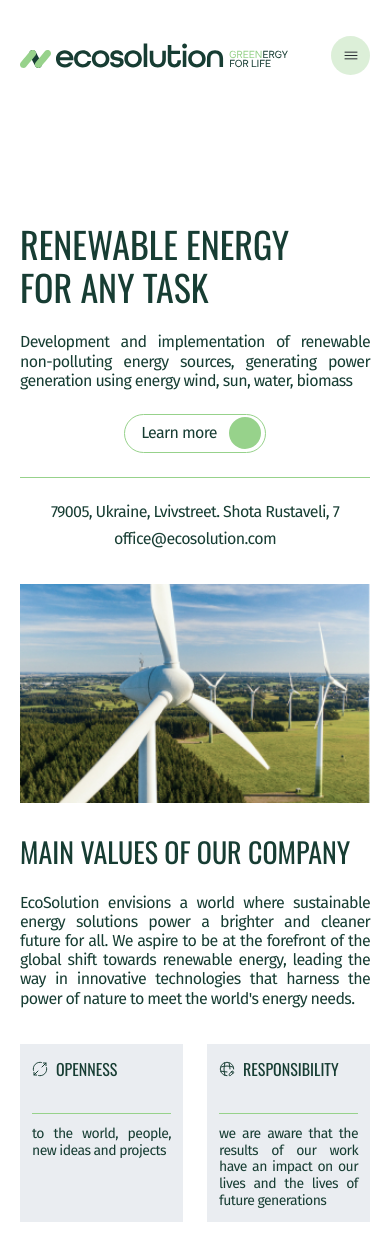
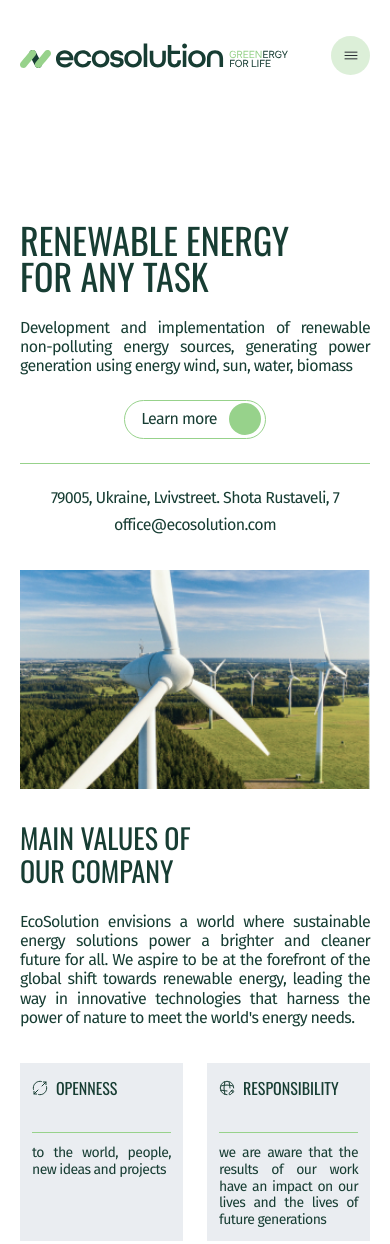
Before and after one commit to zlatan-dp/test-ecosolution, a React (Create React App) app: page / in a window 390 px wide. Shown: the top 1244 px of the page. Built offline with nearby package versions, Linux system fonts and the light colour scheme; some icons are missing.

Commit message:
add about us and electicity tablet section

```diff
--- a/src/components/global/Section/Section.styled.js
+++ b/src/components/global/Section/Section.styled.js
@@ -3,4 +3,9 @@ import styled from 'styled-components';
 export const SectionBox = styled.section`
   padding-top: ${p => (p.$pt ? p.$pt : '16px')};
   padding-bottom: 16px;
+
+  @media (min-width: 768px) {
+    padding-top: ${p => (p.$pt ? p.$pt : '50px')};
+    padding-bottom: 50px;
+  }
 `;
--- a/src/components/global/SectionTitle/SectionTitle.jsx
+++ b/src/components/global/SectionTitle/SectionTitle.jsx
@@ -1,10 +1,15 @@
 import { Title } from './SectionTitle.styled';
 import PropTypes from 'prop-types';
 
-export const SectionTitle = ({ ta = 'left', children }) => {
-  return <Title $ta={ta}>{children}</Title>;
+export const SectionTitle = ({ ta = 'left', width, children }) => {
+  return (
+    <Title $ta={ta} $width={width}>
+      {children}
+    </Title>
+  );
 };
 
 SectionTitle.propTypes = {
   ta: PropTypes.string,
+  width: PropTypes.string,
 };
--- a/src/components/global/SectionTitle/SectionTitle.styled.js
+++ b/src/components/global/SectionTitle/SectionTitle.styled.js
@@ -6,7 +6,13 @@ export const Title = styled.h2`
   font-weight: 400;
   text-transform: uppercase;
   text-align: ${p => p.$ta};
+  width: ${p => (p.$width ? p.$width : '100%')};
+
   color: ${p => p.theme.colors.mainCol};
 
   margin-bottom: 24px;
+
+  @media (min-width: 768px) {
+    font-size: 36px;
+  }
 `;
--- a/src/components/modules/About/About.jsx
+++ b/src/components/modules/About/About.jsx
@@ -3,25 +3,46 @@ import { Text } from 'components/global/MainText/MainText.styled';
 import { Section } from 'components/global/Section/Section';
 import { SectionTitle } from 'components/global/SectionTitle/SectionTitle';
 import { AboutItem } from './AboutItem/AboutItem';
-import { AboutGridWrap } from './About.styled';
+import {
+  AboutGridWrap,
+  TextTilteWrap,
+  TilteWrap,
+  TextWrap,
+  AboutImgWrap,
+} from './About.styled';
 
 import CpuCharge from 'img/about/cpu-charge.svg';
 import GlobalEdit from 'img/about/global-edit.svg';
 import MaximizeCircle from 'img/about/maximize-circle.svg';
 import Ranking from 'img/about/ranking.svg';
+import Image1 from 'img/about/about-img1.jpg';
+import Image2 from 'img/about/about-img2.jpg';
+
+import { useMediaQuery } from 'react-responsive';
 
 export const About = () => {
+  const isTablet = useMediaQuery({ minWidth: 768 });
+
   return (
     <Section id={'about'}>
       <Container>
-        <SectionTitle>Main values of our company</SectionTitle>
-        <Text>
-          EcoSolution envisions a world where sustainable energy solutions power
-          a brighter and cleaner future for all. We aspire to be at the
-          forefront of the global shift towards renewable energy, leading the
-          way in innovative technologies that harness the power of nature to
-          meet the world's energy needs.
-        </Text>
+        <TextTilteWrap>
+          <TilteWrap>
+            <SectionTitle width={'200px'}>
+              Main values of our company
+            </SectionTitle>
+          </TilteWrap>
+          <TextWrap>
+            <Text>
+              EcoSolution envisions a world where sustainable energy solutions
+              power a brighter and cleaner future for all. We aspire to be at
+              the forefront of the global shift towards renewable energy,
+              leading the way in innovative technologies that harness the power
+              of nature to meet the world's energy needs.
+            </Text>
+          </TextWrap>
+        </TextTilteWrap>
+
         <AboutGridWrap>
           <AboutItem title="Openness" ico={MaximizeCircle}>
             to the world, people, new ideas and projects
@@ -30,6 +51,8 @@ export const About = () => {
             we are aware that the results of our work have an impact on our
             lives and the lives of future generations
           </AboutItem>
+          {isTablet && <AboutImgWrap src={Image1} alt="working process" />}
+          {isTablet && <AboutImgWrap src={Image2} alt="working process" />}
           <AboutItem title="Innovation" ico={CpuCharge}>
             we use the latest technology to implement non-standard solutions
           </AboutItem>
--- a/src/components/modules/About/About.styled.js
+++ b/src/components/modules/About/About.styled.js
@@ -1,4 +1,21 @@
 import styled from 'styled-components';
+
+export const TextTilteWrap = styled.div`
+  @media (min-width: 768px) {
+    display: flex;
+  }
+`;
+export const TilteWrap = styled.div`
+  flex: 1;
+`;
+export const TextWrap = styled.div`
+  flex: 1;
+  @media (min-width: 768px) {
+    padding-left: 11px;
+
+    border-left: 1px solid ${p => p.theme.colors.acCol};
+  }
+`;
 
 export const AboutGridWrap = styled.div`
   display: grid;
@@ -7,4 +24,18 @@ export const AboutGridWrap = styled.div`
   grid-row-gap: 24px;
   grid-column-gap: 24px;
   margin-top: 36px;
+
+  @media (min-width: 768px) {
+    margin-top: 100px;
+    grid-template-columns: 1fr 1fr 1fr 1fr;
+
+    & > *:nth-child(3) {
+      grid-column: span 2;
+    }
+    & > *:nth-child(4) {
+      grid-column: span 2;
+    }
+  }
 `;
+
+export const AboutImgWrap = styled.img``;
--- a/src/components/modules/Electricity/Electricity.styled.js
+++ b/src/components/modules/Electricity/Electricity.styled.js
@@ -8,6 +8,10 @@ export const ElWrap = styled.div`
   justify-content: center;
   padding-top: 72px;
 
+  @media (min-width: 768px) {
+    padding-top: 101px;
+  }
+
   &::before {
     content: '';
     position: absolute;
@@ -16,6 +20,10 @@ export const ElWrap = styled.div`
     height: 48px;
     top: 0px;
     background-color: ${p => p.theme.colors.acCol};
+
+    @media (min-width: 768px) {
+      height: 87px;
+    }
   }
 `;
 
@@ -24,6 +32,10 @@ export const ElNumber = styled.p`
   font-size: 48px;
   font-weight: 700;
   color: ${p => p.theme.colors.acCol};
+
+  @media (min-width: 768px) {
+    font-size: 100px;
+  }
 `;
 
 export const ElKwh = styled.p`
@@ -31,4 +43,7 @@ export const ElKwh = styled.p`
   font-size: 24px;
   font-weight: 400;
   color: ${p => p.theme.colors.mainCol};
+  @media (min-width: 768px) {
+    font-size: 28px;
+  }
 `;
--- a/src/components/modules/Hero/Hero.styled.js
+++ b/src/components/modules/Hero/Hero.styled.js
@@ -11,9 +11,11 @@ export const HeroTitle = styled.h1`
   text-transform: uppercase;
   color: ${p => p.theme.colors.mainCol};
   width: 286px;
+  line-height: 1;
 
   @media (min-width: 768px) {
     width: 222px;
+    font-size: 48px;
   }
 `;
 
@@ -25,6 +27,7 @@ export const BoxWrap = styled.div`
   flex: 1;
   @media (min-width: 768px) {
     align-items: start;
+    gap: 43px;
   }
 `;
 
@@ -32,11 +35,12 @@ export const DecorWrap = styled.div`
   display: flex;
   gap: 24px;
   flex-direction: column;
-  /* align-items: center; */
   padding-bottom: 24px;
   border-bottom: 1px solid ${p => p.theme.colors.acCol};
 
   @media (min-width: 768px) {
+    align-items: center;
+
     flex-direction: row;
     gap: 0;
   }
```
Also changed, not shown: src/img/about/about-img1.jpg (added), src/img/about/about-img2.jpg (added).
